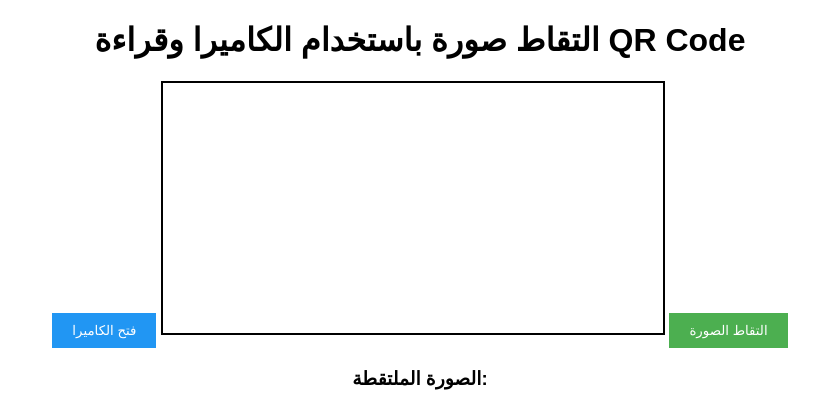
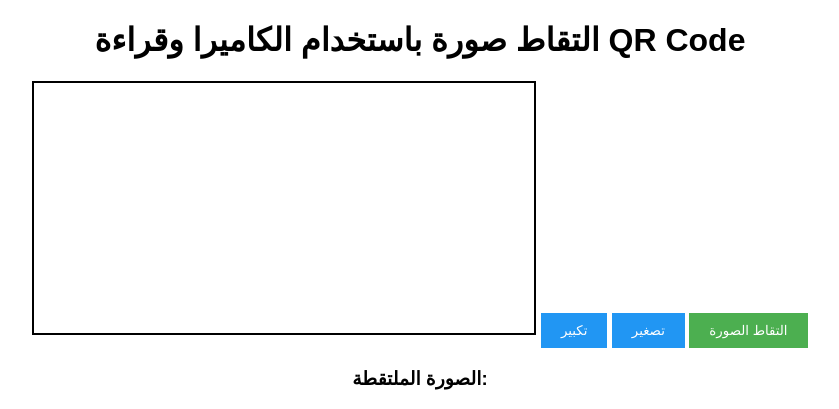
Before and after one commit to cybergpt05/Attendance_Project, a Flask app: page /tt in a window 1280 px wide. Shown: the top 409 px of the page, without its empty margins (220-1059 px from the left). Run offline with Flask 3, Linux system fonts and the light colour scheme; some libraries are stand-ins or nearby versions.

Commit message:
Update tt.html

```diff
--- a/AttendanceProject/templates/tt.html
+++ b/AttendanceProject/templates/tt.html
@@ -25,7 +25,7 @@
     #captureButton:hover {
       background-color: #45a049;
     }
-    #openCameraButton {
+    #zoomInButton, #zoomOutButton {
       padding: 10px 20px;
       margin-top: 20px;
       background-color: #2196F3;
@@ -33,7 +33,7 @@
       border: none;
       cursor: pointer;
     }
-    #openCameraButton:hover {
+    #zoomInButton:hover, #zoomOutButton:hover {
       background-color: #0b7dda;
     }
     #imageContainer {
@@ -48,8 +48,9 @@
 <body>
 
   <h1>التقاط صورة باستخدام الكاميرا وقراءة QR Code</h1>
-  <button id="openCameraButton">فتح الكاميرا</button>
   <video id="videoElement" autoplay></video>
+  <button id="zoomInButton">تكبير</button>
+  <button id="zoomOutButton">تصغير</button>
   <button id="captureButton">التقاط الصورة</button>
 
   <div id="imageContainer">
@@ -63,27 +64,37 @@
     const videoElement = document.getElementById('videoElement');
     const captureButton = document.getElementById('captureButton');
     const capturedImage = document.getElementById('capturedImage');
-    const openCameraButton = document.getElementById('openCameraButton');
+    const zoomInButton = document.getElementById('zoomInButton');
+    const zoomOutButton = document.getElementById('zoomOutButton');
 
     let currentStream;
+    let currentZoom = 1;
 
-    // وظيفة لفتح الكاميرا
-    openCameraButton.addEventListener('click', () => {
-      navigator.mediaDevices.getUserMedia({
-        video: {
-          facingMode: 'environment',
-          zoom: true // السماح بالزوم
-        }
-      })
+    // الوصول إلى كاميرا المستخدم
+    navigator.mediaDevices.getUserMedia({ video: { facingMode: 'environment' } })
       .then(stream => {
-        // عرض الفيديو على الصفحة
         currentStream = stream;
         videoElement.srcObject = stream;
       })
       .catch(err => {
-        console.error("فشل في فتح الكاميرا: ", err);
+        console.error("فشل في الوصول إلى الكاميرا: ", err);
         alert("فشل في الوصول إلى الكاميرا.");
       });
+
+    // تكبير الكاميرا
+    zoomInButton.addEventListener('click', () => {
+      if (currentZoom < 3) { // الحد الأقصى للزوم
+        currentZoom += 0.1;
+        videoElement.style.transform = `scale(${currentZoom})`;
+      }
+    });
+
+    // تصغير الكاميرا
+    zoomOutButton.addEventListener('click', () => {
+      if (currentZoom > 1) { // الحد الأدنى للزوم
+        currentZoom -= 0.1;
+        videoElement.style.transform = `scale(${currentZoom})`;
+      }
     });
 
     // التقاط الصورة عند الضغط على الزر
```
